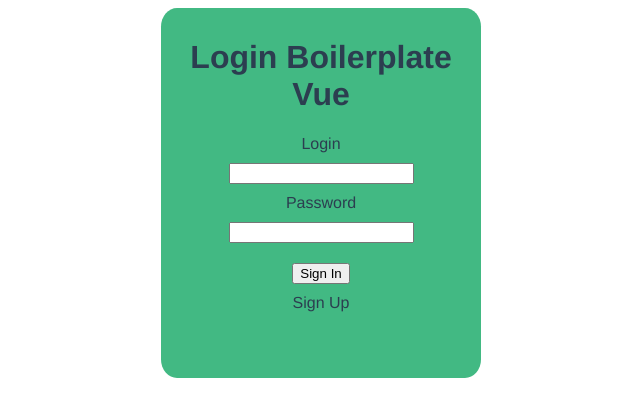
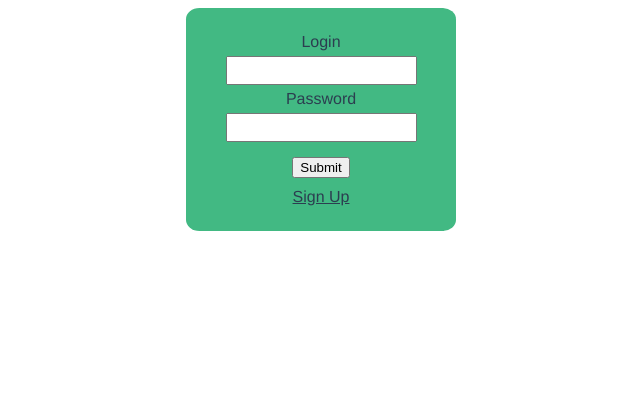
Before and after one commit to korstan/login-boilerplate-vue, a Vue app: page /#/login in a window 1280 px wide. Shown: the top 416 px of the page, without its empty margins (319-959 px from the left). Built offline with nearby package versions, Linux system fonts and the light colour scheme.

Commit message:
add vuex & auth store, refactored style & routes

```diff
--- a/package.json
+++ b/package.json
@@ -11,7 +11,8 @@
     "axios": "^0.19.0",
     "core-js": "^2.6.5",
     "vue": "^2.6.10",
-    "vue-router": "^3.0.3"
+    "vue-router": "^3.0.3",
+    "vuex": "^3.0.1"
   },
   "devDependencies": {
     "@vue/cli-plugin-babel": "^3.9.0",
--- a/src/App.vue
+++ b/src/App.vue
@@ -1,19 +1,8 @@
 <template>
   <div id="app">
-    <Login msg="Login Boilerplate Vue" />
+    <router-view/>
   </div>
 </template>
-
-<script>
-import Login from './components/Login.vue';
-
-export default {
-  name: 'app',
-  components: {
-    Login
-  }
-};
-</script>
 
 <style>
 #app {
--- a/src/components/Login.vue
+++ /dev/null
@@ -1,133 +0,0 @@
-<template>
-  <form
-    @submit="isExpanded ? signUp() : signIn()"
-    class="login-form"
-    v-bind:class="{expanded: isExpanded}"
-  >
-    <h1>{{ msg }}</h1>
-    <label for="input-login">Login</label>
-    <input
-      v-model="credentials.username"
-      id="input-login"
-      type="text"
-    />
-    <label for="input-password">Password</label>
-    <input
-      v-model="credentials.password"
-      id="input-password"
-      type="password"
-    />
-    <transition name="fade-repeat-pass">
-      <input
-        v-if="this.isExpanded"
-        v-model="repeatedPassword"
-        placeholder="Type password again"
-        id="input-password-repeat"
-        type="text"
-      />
-    </transition>
-    <button type="submit">{{buttonText}}</button>
-    <transition name="fade-sign-up">
-      <a
-        v-if="!isExpanded"
-        v-on:click="expand()"
-      >Sign Up</a>
-    </transition>
-  </form>
-</template>
-
-<script>
-import axios from 'axios';
-import AppConfig from '../config/app-config';
-
-export default {
-  name: 'Login',
-  props: {
-    msg: String
-  },
-  data() {
-    return {
-      isExpanded: false,
-      buttonText: 'Sign In',
-      credentials: {
-        username: '',
-        password: ''
-      },
-      repeatedPassword: ''
-    };
-  },
-  methods: {
-    collapse() {
-      this.isExpanded = false;
-      this.buttonText = 'Sign In';
-    },
-    expand() {
-      this.isExpanded = true;
-      this.buttonText = 'Sign Up';
-    },
-    signIn() {
-      axios.post(AppConfig.signInEndpoint, this.credentials).then(body => body);
-    },
-    signUp() {
-      if (this.repeatedPassword === this.credentials.password) {
-        axios
-          .post(AppConfig.signUpEndpoint, this.credentials)
-          .then(() => this.collapse());
-      }
-    }
-  }
-};
-</script>
-
-<!-- Add "scoped" attribute to limit CSS to this component only -->
-<style scoped>
-.login-form {
-  background-color: #42b983;
-  height: 350px;
-  max-width: 300px;
-  margin: 0 auto;
-  padding: 10px;
-  display: flex;
-  flex-direction: column;
-  align-items: center;
-  justify-content: flex-start;
-  border-radius: 5%;
-  transition: height 0.5s;
-}
-/* Expanding animation */
-.expanded.login-form {
-  height: 400px;
-  transition: height 0.5s;
-}
-
-/* Repeat password input disappearing */
-.fade-repeat-pass-leave-active {
-  transition: opacity 0.25s;
-}
-/* Sign up and repeat password appearing */
-.fade-repeat-pass-enter-active,
-.fade-sign-up-enter-active {
-  transition: opacity 0.5s;
-  transition-delay: 0.5s;
-}
-/* Sign up disappearing */
-.fade-sign-up-leave-active {
-  /* transition: opacity 0.01s ; */
-}
-/* Animation prop */
-.fade-repeat-pass-enter,
-.fade-repeat-pass-leave-to,
-.fade-sign-up-enter,
-.fade-sign-up-leave-to {
-  opacity: 0;
-}
-
-.login-form > input {
-  margin: 10px;
-  text-align: center;
-}
-
-.login-form > button {
-  margin: 10px;
-}
-</style>
--- /dev/null
+++ b/src/components/sign-form.vue
@@ -0,0 +1,103 @@
+<template>
+  <form
+    @submit="isExpanded ? signUp() : signIn()"
+    :class="{[$style['sign-form']]: true, [$style['expanded']]: isExpanded}"
+  >
+    <label>Login
+      <input
+        v-model="credentials.email"
+        type="text"
+      />
+    </label>
+    <label>Password
+      <input
+        v-model="credentials.password"
+        type="password"
+      />
+    </label>
+    <input
+      v-if="isExpanded"
+      v-model="repeatedPassword"
+      placeholder="Type password again"
+      :id="$style['input-password-repeat']"
+      type="password"
+    />
+
+    <button type="submit">Submit</button>
+
+    <a
+      :id="$style['mode-switcher']"
+      @click="toggleSignMode()"
+    >{{ isExpanded ? 'Sign In' : 'Sign Up' }}</a>
+
+  </form>
+</template>
+
+<script>
+export default {
+  name: 'SignForm',
+  data() {
+    return {
+      isExpanded: false,
+      credentials: {
+        email: '',
+        password: ''
+      },
+      repeatedPassword: ''
+    };
+  },
+  methods: {
+    toggleSignMode() {
+      this.isExpanded = !this.isExpanded;
+    },
+    signIn() {
+      this.$store
+        .dispatch('signIn', this.credentials)
+        .catch(error => alert(error.message));
+    },
+    signUp() {
+      if (this.repeatedPassword === this.credentials.password) {
+        this.$store
+          .dispatch('signUp', this.credentials)
+          .catch(error => alert(error.message));
+      } else {
+        alert("Passwords doesn't match!");
+      }
+    }
+  }
+};
+</script>
+
+<style module>
+.sign-form {
+  background-color: #42b983;
+  max-width: 250px;
+  margin: 0 auto;
+  padding: 25px 10px;
+  display: flex;
+  flex-direction: column;
+  justify-content: flex-start;
+  align-items: center;
+  border-radius: 5%;
+}
+
+label {
+  display: grid;
+  text-align: center;
+}
+
+input {
+  padding: 5px;
+  margin: 5px;
+  text-align: center;
+}
+
+.sign-form > button {
+  margin: 10px;
+}
+
+#mode-switcher {
+  cursor: pointer;
+  text-decoration: underline;
+}
+</style>
--- a/src/router.js
+++ b/src/router.js
@@ -1,10 +1,24 @@
 import Vue from 'vue'
 import Router from 'vue-router'
+
+import AppLogin from './views/app-login'
 
 Vue.use(Router)
 
 export default new Router({
   routes: [
-
-  ]
-})
+    {
+      path: '/',
+      redirect: '/login',
+    },
+    {
+      path: '*',
+      redirect: '/login',
+    },
+    {
+      path: '/login',
+      name: 'login',
+      component: AppLogin,
+    },
+  ],
+});
--- /dev/null
+++ b/src/store/index.js
@@ -0,0 +1,11 @@
+import Vuex from 'vuex';
+import Vue from 'vue';
+import Auth from './modules/auth';
+
+Vue.use(Vuex);
+
+export default new Vuex.Store({
+  modules: {
+    Auth,
+  },
+});
--- /dev/null
+++ b/src/store/modules/auth.js
@@ -0,0 +1,48 @@
+import axios from 'axios';
+import AppConfig from '../../config/app-config';
+
+const state = {
+  isUserSignedIn: false,
+  userEmail: ''
+};
+
+const getters = {
+  isSignedIn: state => state.isUserSignedIn
+};
+
+const actions = {
+  signIn({ commit }, credentials) {
+    return axios
+      .post(AppConfig.signInEndpoint, credentials)
+      .then(body => body)
+      .then(() => {
+        commit('setUserEmail', credentials.email);
+        commit('setUserSignedIn');
+      });
+  },
+  signOut({ commit }) {
+    commit('removeUserEmail');
+    commit('setUserSignedOut');
+  },
+  signUp({ commit }, credentials) {
+    return axios.post(AppConfig.signUpEndpoint, credentials).then(() => {
+      commit('setUserEmail', credentials.email);
+      commit('setUserSignedIn');
+    });
+  }
+};
+
+const mutations = {
+  setUserEmail: (state, userEmail) => (state.userEmail = userEmail),
+  removeUserEmail: state => (state.userEmail = ''),
+
+  setUserSignedIn: state => (state.isUserSignedIn = true),
+  setUserSignedOut: state => (state.isUserSignedIn = false)
+};
+
+export default {
+  state,
+  getters,
+  actions,
+  mutations
+};
--- /dev/null
+++ b/src/views/app-login.vue
@@ -0,0 +1,19 @@
+<template>
+  <div>
+    <SignForm />
+  </div>
+</template>
+
+<script>
+import SignForm from '../components/sign-form';
+
+export default {
+  name: 'AppLogin',
+  components: {
+      SignForm
+  }
+};
+</script>
+
+<style scoped>
+</style>
```
Also changed, not shown: src/main.js (+7 -5 lines), 1 other file (tests, documents, lock files or other folders).
